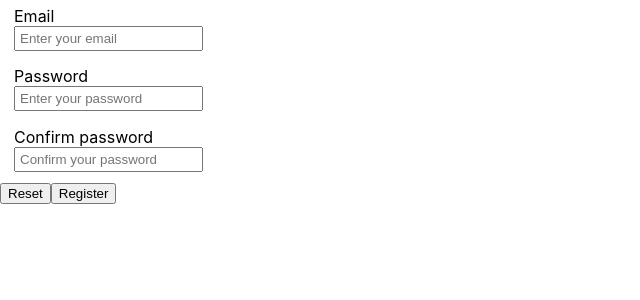
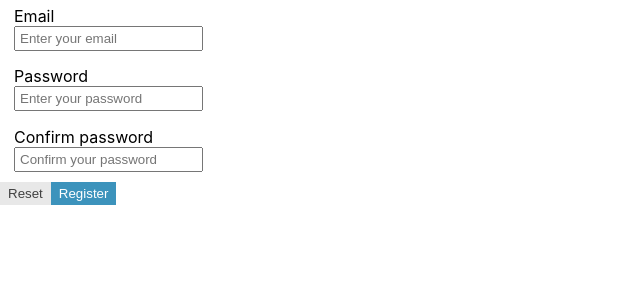
Before and after one commit to kwood15/form-test, a React (Create React App) app: page / in a window 1280 px wide. Shown: the top 300 px of the page, without its empty margins (0-640 px from the left). Built offline with nearby package versions, Linux system fonts and the light colour scheme.

Commit message:
Add temp styles for now

```diff
--- a/src/components/FormikWrapper.tsx
+++ b/src/components/FormikWrapper.tsx
@@ -13,8 +13,17 @@ const styles: any = {
   error: {
     color: 'red'
   },
-  btn: {
-    primary: 'tomato'
+  button: {
+    border: 'none',
+    padding: '4px 8px',
+    primary: {
+      color: '#ffffff',
+      backgroundColor: '#3c93bc',
+    },
+    secondary: {
+      color: '#404040',
+      backgroundColor: '#e8e8e8'
+    }
   }
 };
 
@@ -23,12 +32,6 @@ interface FormValues {
   password: string;
   passwordConfirmation: string;
 }
-
-const initialValues: FormValues = {
-  email: '',
-  password: '',
-  passwordConfirmation: ''
-};
 
 const validationSchema: Yup.ObjectSchema = Yup.object().shape({
   email: Yup.string()
@@ -41,6 +44,12 @@ const validationSchema: Yup.ObjectSchema = Yup.object().shape({
     .oneOf([Yup.ref('password'), ''], 'Passwords are not the same')
     .required('Confirm password is required')
 });
+
+const initialValues: FormValues = {
+  email: '',
+  password: '',
+  passwordConfirmation: ''
+};
 
 export const FormikWrapper: React.FC<{}> = () => (
   <Formik
@@ -111,10 +120,10 @@ export const FormikWrapper: React.FC<{}> = () => (
           </div>
         </fieldset>
         <div>
-          <button type="reset" onClick={handleReset}>
+          <button type="reset" onClick={handleReset} style={{...styles.button, ...styles.button.secondary}}>
             Reset
           </button>
-          <button style={styles.btn} type="submit" >
+          <button type="submit" style={{...styles.button, ...styles.button.primary}}>
             {isSubmitting ? 'Submitting' : 'Register'}
           </button>
         </div>
```
